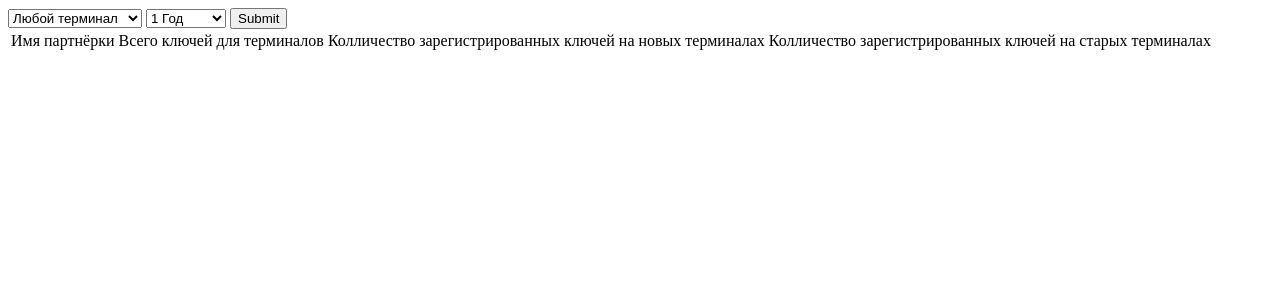
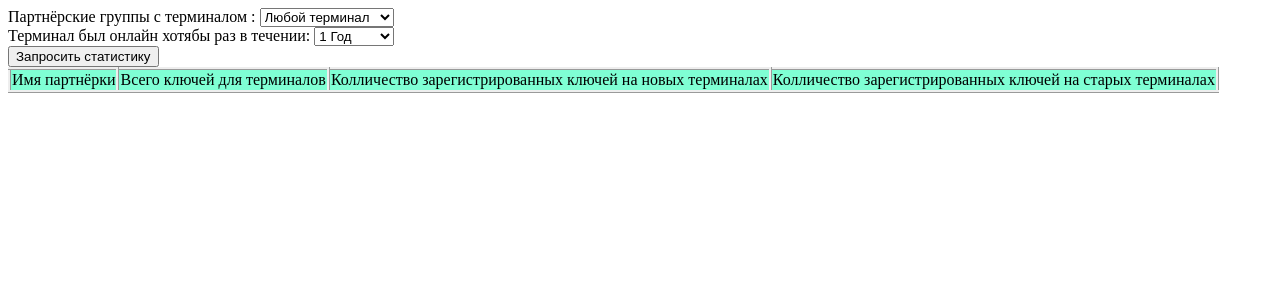
Before and after one commit to ast7raz/term, a Django app: template mysite/templates/part_term.html in a window 1280 px wide. Shown: the top 300 px of the page. Run offline with Django 3.2, Linux system fonts and the light colour scheme; the template is opened without the code that fills it, so the values that code supplies are empty.

Commit message:
fix interface on page part term

```diff
--- a/mysite/templates/base.html
+++ b/mysite/templates/base.html
@@ -44,6 +44,9 @@
 {%if user.is_staff%}
 <a href="/admin/" class="button28" target="_balank" title="Админка">Админка</a>
 {%endif%}
+{% if perms.terminals.add_keys%}
+<a href="/reestr/part_term/" class="button28">Статистика по терминалам</a>
+{%endif%}
 </div>
 
 </div>
--- a/mysite/templates/part_term.html
+++ b/mysite/templates/part_term.html
@@ -3,15 +3,33 @@
 <head>
     <meta charset="UTF-8">
     <title>Title</title>
+    <style>
+        td{
+            border-style:inset;
+            border-spacing:0px;
+        }
+
+table {
+  border-collapse: collapse;
+  border-spacing: 0;
+}
+
+
+
+
+    </style>
 </head>
 <body>
 <form action=".", method="GET" >
+    Партнёрские группы с терминалом :
 <select name="version">
     <option value="">Любой терминал</option>
     <option value=".">Старый терминал</option>
     <option value="~">Новый терминал</option>
 
 </select>
+    <br>
+    Терминал был онлайн хотябы раз в течении:
     <select name="Number_of_days">
         <option value=1>1 День</option>
         <option value=2>2 Дня</option>
@@ -23,15 +41,18 @@
         <option selected value=365 >1 Год</option>
 
     </select>
-<input type="submit">
+    <br>
+<input type="submit" value="Запросить статистику">
 
 </form>
-<table>
-    <thead>
+<table style="{border-style:groove}">
+    <thead style="{color}">
+    <tr    style="background: aquamarine;">
     <td>Имя партнёрки</td>
     <td>Всего ключей для терминалов</td>
     <td>Колличество зарегистрированных ключей на новых терминалах</td>
     <td>Колличество зарегистрированных ключей на старых терминалах</td>
+    </tr>
     </thead>
     {%for part in terms_on_part%}
     <tr>
--- a/mysite/terminals/Lib.py
+++ b/mysite/terminals/Lib.py
@@ -40,10 +40,11 @@ def kill_proc(pid):
         return False
     p.kill()
     return True
-def get_part_on_version_term(version="", date=datetime.datetime.utcnow() - datetime.timedelta(days=30)):
+def get_part_on_version_term(version="", date=datetime.datetime.utcnow() - datetime.timedelta(days=365)):
     partners = Partner.objects.all()
     if version != "":
         partners = partners.filter(keys__version__icontains=version)
+    partners=partners.exclude(part_name="SUPPORT")
     partners = partners.filter(keys__date_time_last_online__gte=date)
     #print(datetime.datetime.utcnow() - datetime.timedelta(days=10))
     partners = partners.distinct()
```
